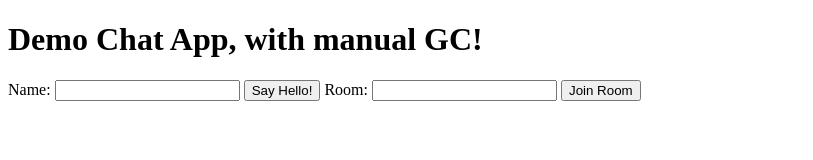
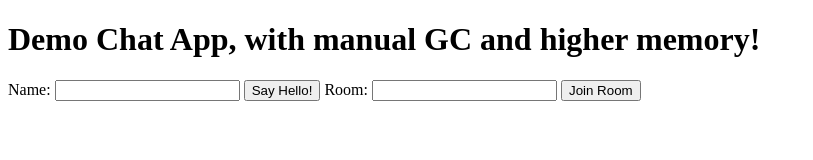
Before and after one commit to river-live/server, a website: page static/index.html in a window 1280 px wide. Shown: the whole page, without its empty margins (0-813 px from the left). Drawn offline with nearby package versions, Linux system fonts and the light colour scheme.

Commit message:
added flag for increase memory usage

```diff
--- a/static/index.html
+++ b/static/index.html
@@ -4,7 +4,7 @@
     <title>Demo Chat</title>
   </head>
   <body>
-    <h1>Demo Chat App, with manual GC!</h1>
+    <h1>Demo Chat App, with manual GC and higher memory!</h1>
 
     <label for="name">Name:</label>
     <input type="text" id="name" />
```
Also changed, not shown: 1 other file.
